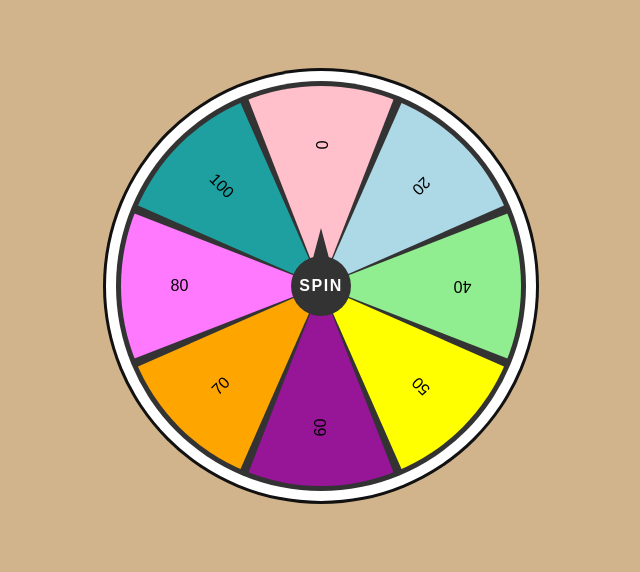
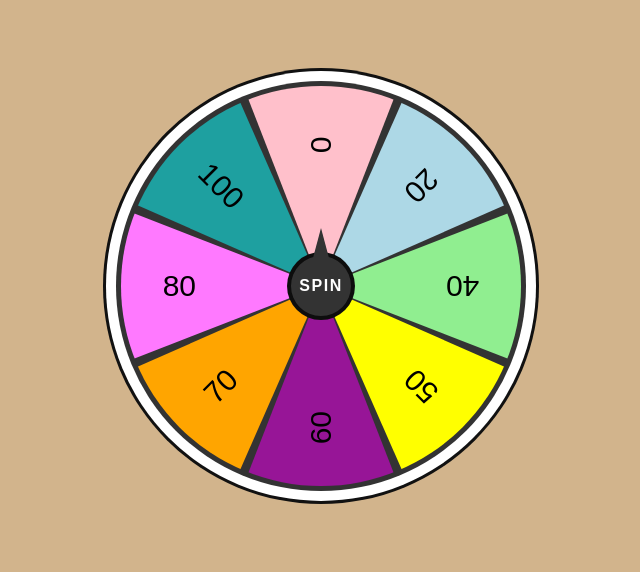
Before and after one commit to julialyons03/julialyons03.github.io, a plain HTML site: page assignment13.html in a window 1280 px wide. Shown: the part 114-686 px from the top of the page, without its empty margins (319-959 px from the left). Drawn offline with Linux system fonts and the light colour scheme.

Commit message:
assignment13

```diff
--- a/assignment13.css
+++ b/assignment13.css
@@ -1,7 +1,6 @@
 *{
     margin:0;
     padding:0;
-    box-sizing: bording-box;
     font-family: sans-serif
 }
 
@@ -35,7 +34,7 @@ body{
     font-weight: 600;
     color: white;
     letter-spacing: 0.1em;
-    border: 4px solid rbga(0,0,0,0.75);
+    border: 4px solid rgba(0,0,0,0.75);
     cursor: pointer;
     user-select: none;
 }
@@ -80,6 +79,6 @@ body{
 .container .wheel .number span{
     position: relative;
     transform: rotate(45deg);
-    font-size: 700;
+    font-size: 30px;
     color: black;
 }
--- a/assignment13.js
+++ b/assignment13.js
@@ -4,4 +4,4 @@
         spinBtn.onclick = function() {
           let value = Math.ceil(Math.random() * 3600);
           wheel.style.transform = "rotate(" + value + "deg)";
-        };
+        }
```
Also changed, not shown: assignment13.html (+1 -1 lines).
